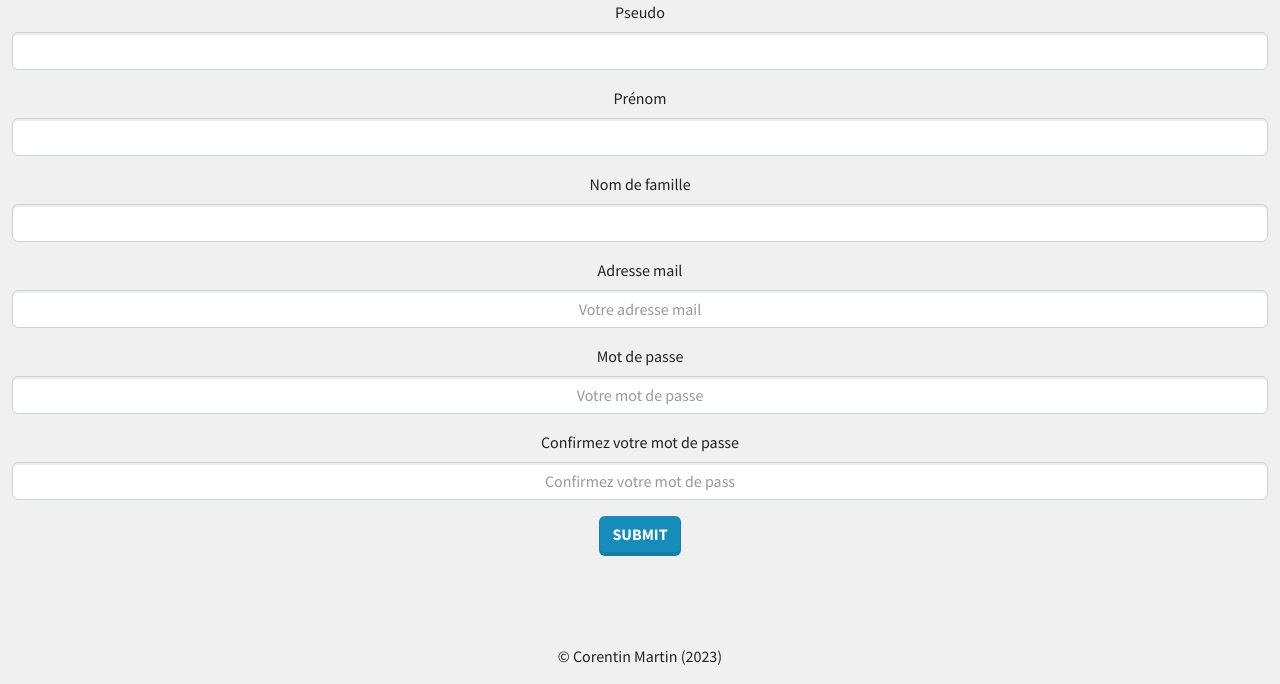
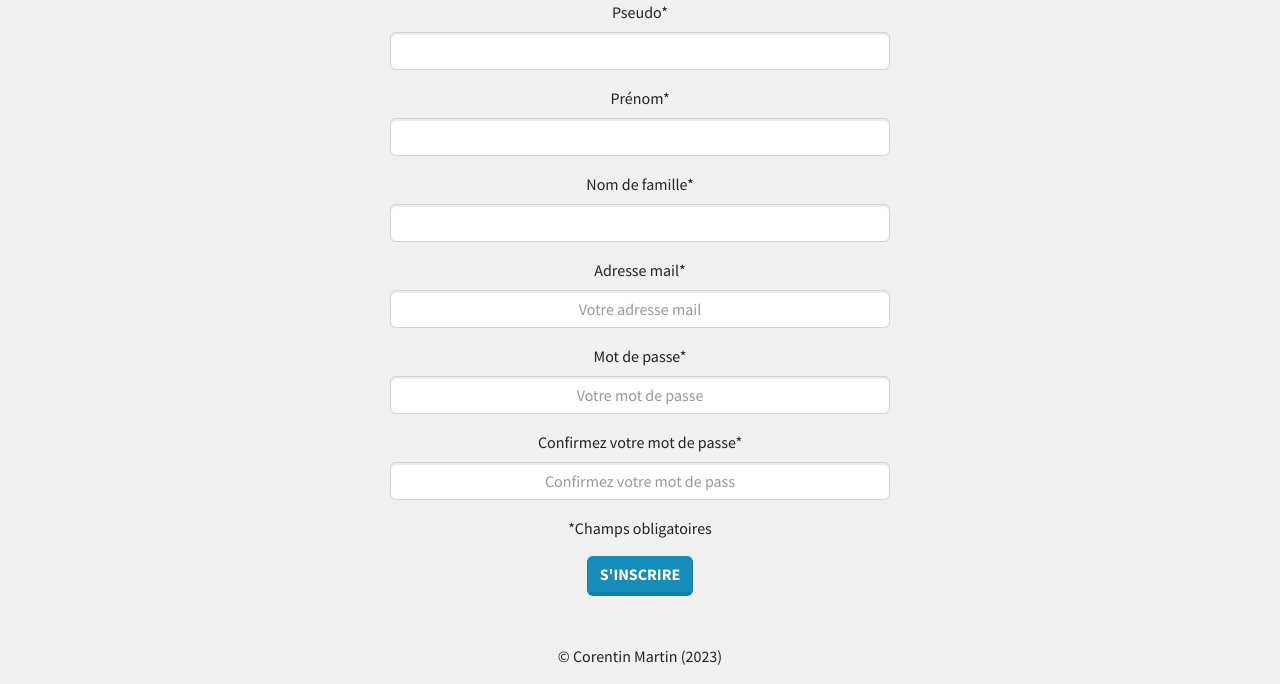
Before and after one commit to Corentin-Martin/PronAutocross, a PHP site: template app/views/user/inscription.tpl.php in a window 1280 px wide. Shown: the part 116-800 px from the top of the page. Run offline with PHP 8.4, Linux system fonts and the light colour scheme; the template is opened without the code that fills it, so the values that code supplies are empty; some web fonts are replaced.

Commit message:
modif bootstrap

```diff
--- a/app/views/layout/header.tpl.php
+++ b/app/views/layout/header.tpl.php
@@ -11,7 +11,7 @@
     <link rel="stylesheet" href="<?= $baseURI ?>assets/css/style.css">
     <title>Pron'Autocross</title>
 </head>
-<body class="container-fluid bg-secondary ">
+<body class="container-fluid bg-secondary">
 
 <header class="row m-auto">
 
--- a/app/views/standings/general.tpl.php
+++ b/app/views/standings/general.tpl.php
@@ -1,5 +1,5 @@
 
-<div class="row">
+<div class="row m-auto">
     <div class="col-12 overflow-auto">
     <table class="table table-primary  table-hover table-striped">
         <thead class="table-dark">
--- a/app/views/standings/results.tpl.php
+++ b/app/views/standings/results.tpl.php
@@ -1,4 +1,4 @@
-<div class="row text-center">
+<div class="row text-center m-auto">
     <div class="dropdown">
     <a class="btn btn-warning dropdown-toggle" href="#" role="button" data-bs-toggle="dropdown" aria-expanded="false">
         Epreuve
@@ -11,7 +11,7 @@
     </ul>
     </div>
 </div>
-<div class="row">
+<div class="row m-auto">
     <div class="col-12 overflow-auto">
     <table class="table table-primary  table-hover table-striped">
         <thead class="table-dark">
--- a/app/views/user/inscription.tpl.php
+++ b/app/views/user/inscription.tpl.php
@@ -9,38 +9,42 @@
     </div>
 
 <?php endif; ?>
-
+<div class="row m-auto justify-content-center">
+    <div class="col-8 col-sm-5">
         <form action="" method="post">
             <div class="mb-3">
-        <label for="exampleInputPseudo" class="form-label">Pseudo</label>
+                <label for="exampleInputPseudo" class="form-label">Pseudo*</label>
                 <input type="text" class="form-control" id="exampleInputPseudo" name="pseudo" placeholder="Votre pseudo" <?= $player ? "value = \" {$player->getPseudo()} \"" : "" ?> required>
             </div>
 
             <div class="mb-3">
-        <label for="exampleInputFirstName" class="form-label">Prénom</label>
+                <label for="exampleInputFirstName" class="form-label">Prénom*</label>
                 <input type="text" class="form-control" id="exampleInputFirstName" name="firstName" placeholder="Votre prénom" <?= $player ? "value = \" {$player->getFirstName()} \"" : "" ?> required>
             </div>
 
             <div class="mb-3">
-        <label for="exampleInputLastName" class="form-label">Nom de famille</label>
+                <label for="exampleInputLastName" class="form-label">Nom de famille*</label>
                 <input type="text" class="form-control" id="exampleInputLastName" name="lastName" placeholder="Votre nom de famille" <?= $player ? "value = \" {$player->getLastName()} \"" : "" ?> required>
             </div>
 
             <div class="mb-3">
-        <label for="exampleInputEmail1" class="form-label">Adresse mail</label>
+                <label for="exampleInputEmail1" class="form-label">Adresse mail*</label>
                 <input type="email" class="form-control" id="exampleInputEmail1" name="email" placeholder="Votre adresse mail" <?= $player ? "value = \" {$player->getMail()} \"" : "" ?>  required>
             </div>
 
             <div class="mb-3">
-        <label for="exampleInputPassword1" class="form-label">Mot de passe</label>
+                <label for="exampleInputPassword1" class="form-label">Mot de passe*</label>
                 <input type="password" class="form-control" id="exampleInputPassword1" name="password" placeholder="Votre mot de passe" required>
             </div>
 
             <div class="mb-3">
-        <label for="exampleInputPassword2" class="form-label">Confirmez votre mot de passe</label>
+                <label for="exampleInputPassword2" class="form-label">Confirmez votre mot de passe*</label>
                 <input type="password" class="form-control" id="exampleInputPassword2" name="passwordConfirm" placeholder="Confirmez votre mot de pass" required>
             </div>
 
             <input type="hidden" name="role" value="member">
-    <button type="submit" class="btn btn-primary">Submit</button>
+            <p>*Champs obligatoires</p>
+            <button type="submit" class="btn btn-primary">S'inscrire</button>
         </form>
+    </div>
+</div>
```
Also changed, not shown: app/views/user/dashboard.tpl.php (+7 -6 lines). Lines whose indentation alone changed are shown as unchanged.
